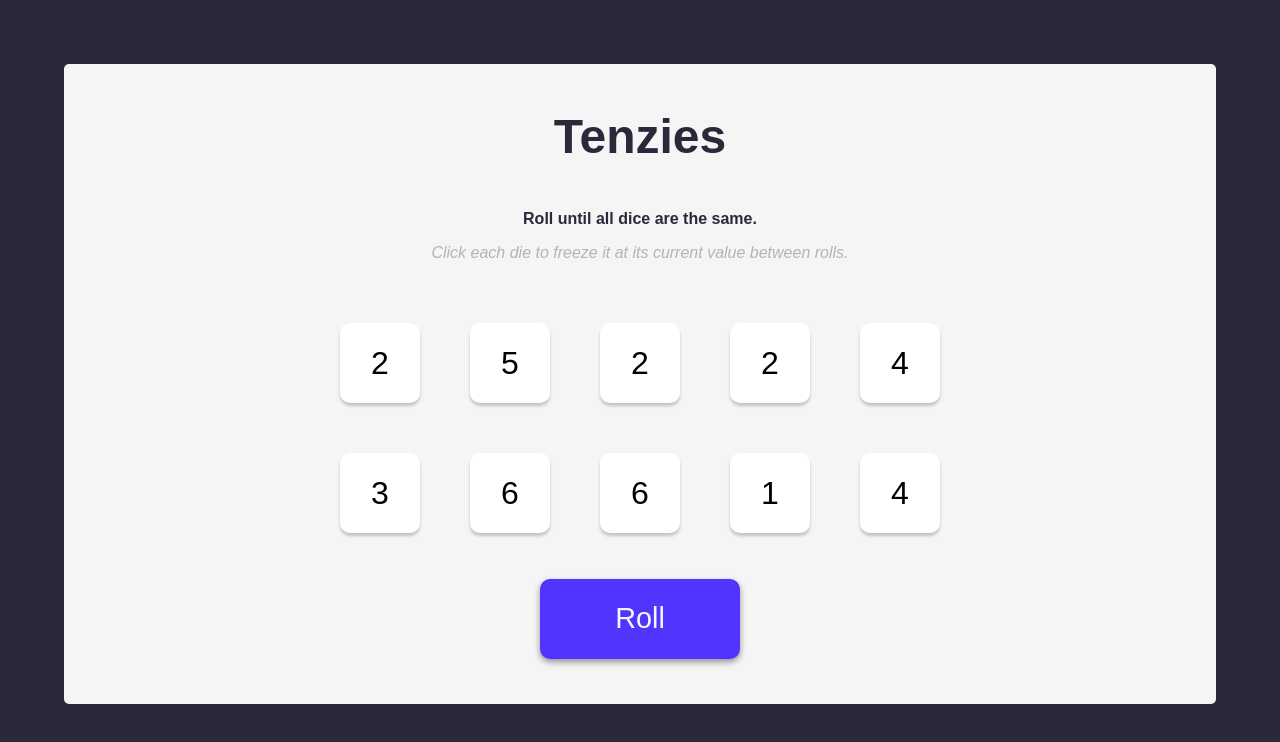
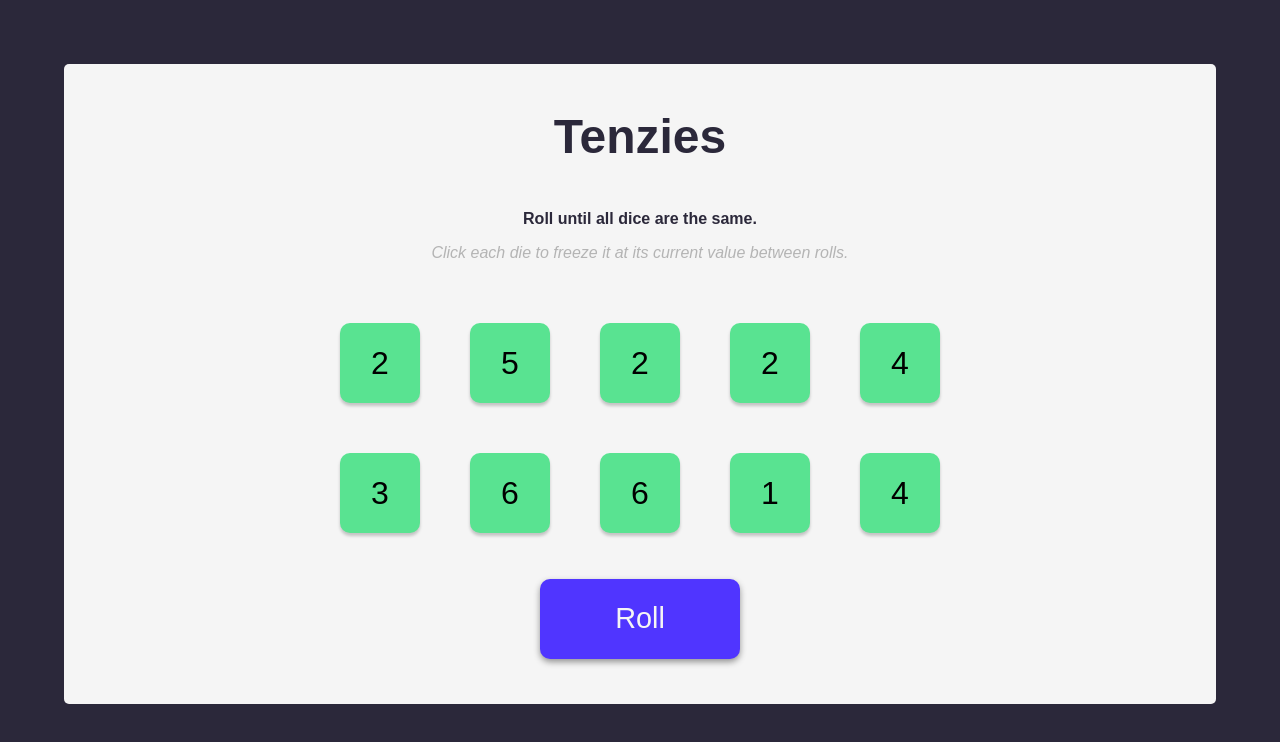
Before and after one commit to rodzee/scrimba-tenzies, a React app: page / in a window 1280 px wide. Shown: the top 742 px of the page. Built offline with nearby package versions, Linux system fonts and the light colour scheme; the HTML template or start-up script is replaced by a standard one.

Commit message:
seventh challenge completed

```diff
--- a/src/App.jsx
+++ b/src/App.jsx
@@ -11,7 +11,7 @@ function App() {
     for (let i = 0; i < 10; i++) {
       newDice.push({
         value: Math.ceil(Math.random() * 6),
-        isHeld: false,
+        isHeld: true,
         id: nanoid(),
       });
     }
@@ -19,7 +19,7 @@ function App() {
   }
 
   const diceElement = allDice.map((die) => (
-    <Die key={die.id} value={die.value} />
+    <Die key={die.id} value={die.value} isHeld={die.isHeld} />
   ));
 
   function handleRoll() {
--- a/src/Die.jsx
+++ b/src/Die.jsx
@@ -1,5 +1,10 @@
 import React from "react";
 
-export default function Die({ value }) {
-  return <div className="die">{value}</div>;
+export default function Die({ value, isHeld }) {
+  const greenBtn = { backgroundColor: isHeld ? "#59e391" : "#fff" };
+  return (
+    <div className="die" style={greenBtn}>
+      {value}
+    </div>
+  );
 }
```
Also changed, not shown: 1 other file (tests, documents, lock files or other folders).
